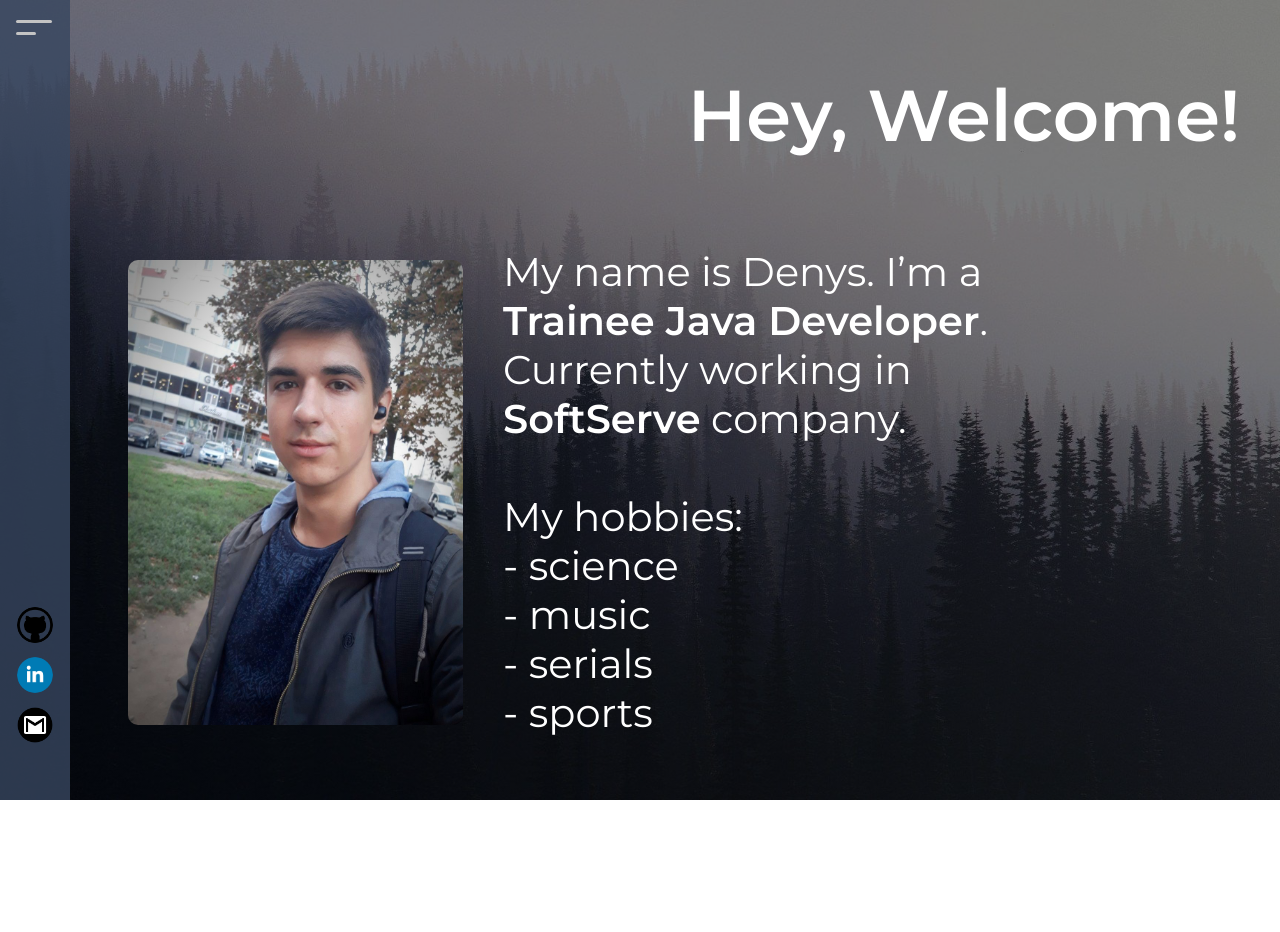
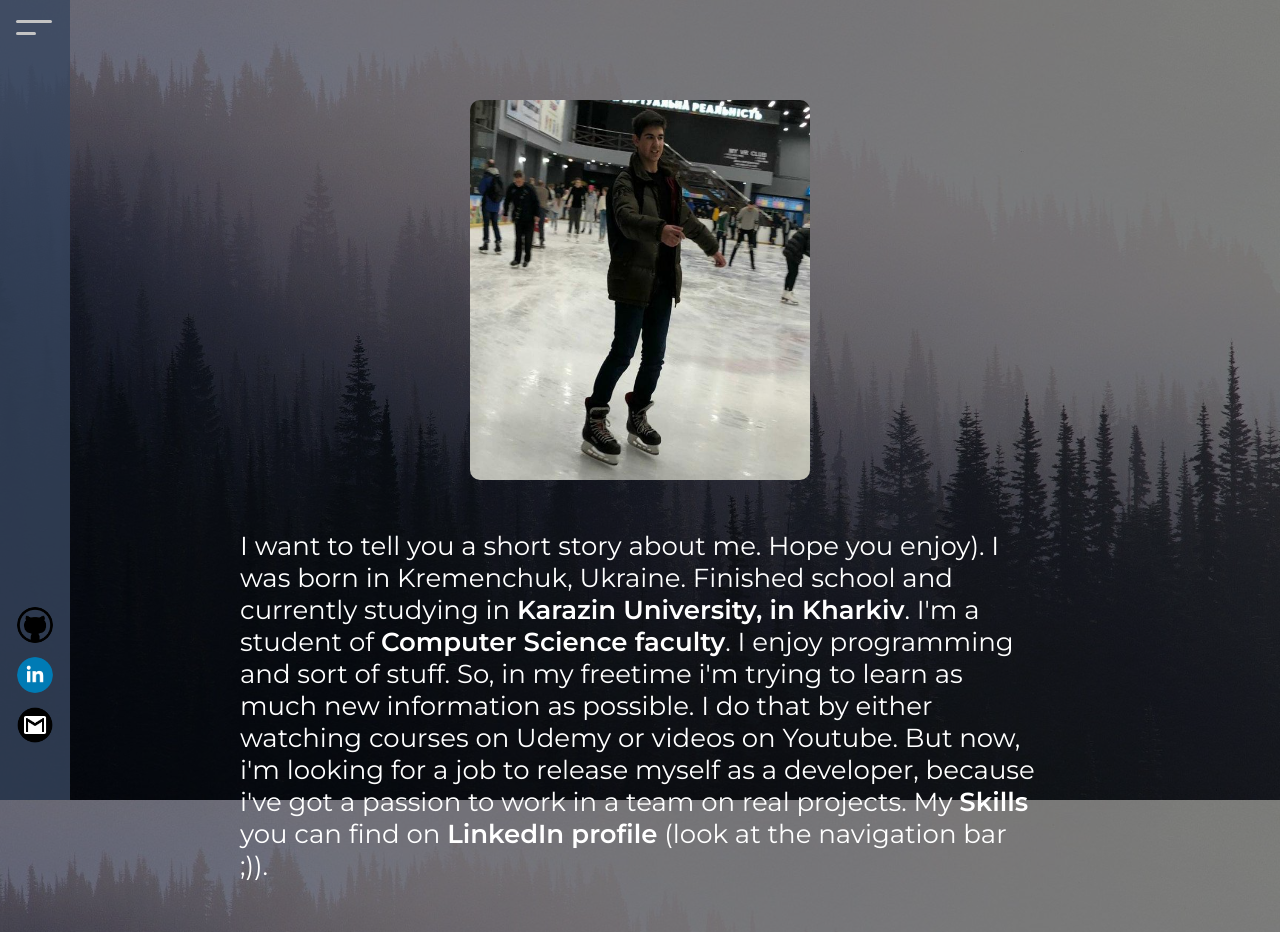
Before and after one commit to SaintUkrainian/personal-website, a React (Create React App) app: page /personal-webpage/about in a window 1280 px wide. Before the commit the page ends 800 px from the top, so only its background shows below. Built offline with nearby package versions, Linux system fonts and the light colour scheme.

Commit message:
about section done

```diff
--- a/src/App.css
+++ b/src/App.css
@@ -9,32 +9,29 @@
   transition: all 0.7s ease-out;
 }
 
-.paths {
-
-}
-
 .paths-enter {
+  transition: all 0.7s ease-out;
   opacity: 0;
-  transition: all 0.7s ease-out;
-  transform: translateY(-100%);
+  transform: translateX(-100%);
 }
 
 .paths-enter-active {
+  transition: all 0.7s ease-out;
   opacity: 0;
 }
 
 .paths-enter-done {
   transition: all 0.7s ease-out;
-  transform: translateY(0);
   opacity: 1;
+  transform: translateX(0);
 }
 
 .paths-exit {
-  opacity: 1;
-  transition: all 0.7s ease-out;
+  display: none;
 }
 
 .paths-exit-active {
+  transition: all 0.7s ease-out;
   opacity: 0;
-  transform: translateY(100%);
+  transform: translateX(100%);
 }
--- a/src/App.js
+++ b/src/App.js
@@ -6,6 +6,7 @@ import {Route, Switch} from "react-router";
 import Home from "./paths/Home/Home";
 import {TransitionGroup} from "react-transition-group";
 import CSSTransition from "react-transition-group/CSSTransition";
+import About from "./paths/AboutSection/About";
 
 function App() {
 
@@ -15,9 +16,9 @@ function App() {
             <Route render={({location}) => (
                 <TransitionGroup>
                     <CSSTransition key={location.key} timeout={700}
-                                   classNames={"paths"} mountOnEnter unMountOnExit>
+                                   classNames={"paths"} mountOnEnter unmountOnExit>
                         <Switch location={location}>
-                            <Route path={"/about"} component={Home}/>
+                            <Route path={"/about"} component={About}/>
                             <Route exact path={"/"} component={Home}/>
                         </Switch>
                     </CSSTransition>
--- a/src/components/about/About.css
+++ b/src/components/about/About.css
@@ -10,6 +10,6 @@
     margin: 40px;
     font-weight: 400;
     color: white;
-    font-size: 40px;
+    font-size: 45px;
     text-align: start;
 }
--- a/src/components/about/About.js
+++ b/src/components/about/About.js
@@ -9,7 +9,7 @@ const about = () => {
         <div className={"About"}>
             <MyPhoto/>
             <p>My name is Denys. I’m a <strong>Trainee Java Developer</strong>.
-                Currently working in <strong>SoftServe</strong> company.
+                <br/>Currently working in <strong>SoftServe</strong> company.
                 <br/>
                 <br/>
                 My hobbies:
--- a/src/components/icons/MyPhoto.css
+++ b/src/components/icons/MyPhoto.css
@@ -3,3 +3,9 @@
     width: 335px;
     height: 465px;
 }
+
+.Photo2 {
+    border-radius: 10px;
+    width: 340px;
+    height: 380px;
+}
--- /dev/null
+++ b/src/components/icons/MyPhoto2.js
@@ -0,0 +1,8 @@
+import React from "react";
+import Photo from "../../assets/images/photo2.jpg";
+
+import "./MyPhoto.css";
+
+const myPhoto2 = () => <img src={Photo} className={"Photo2"} alt={"photo"} style={{width: "360"}}/>;
+
+export default myPhoto2;
--- /dev/null
+++ b/src/paths/AboutSection/About.css
@@ -0,0 +1,19 @@
+.AboutSection {
+    display: flex;
+    flex-direction: column;
+    justify-content: center;
+    align-items: center;
+    z-index: 100;
+    top:100px;
+    left: 0;
+    right: 0;
+    position: absolute;
+}
+
+.AboutSection p {
+    margin: 50px;
+    width: 800px;
+    font-size: 26px;
+    color: white;
+    text-align: left;
+}
--- /dev/null
+++ b/src/paths/AboutSection/About.js
@@ -0,0 +1,25 @@
+import React from "react";
+
+import MyPhoto2 from "../../components/icons/MyPhoto2";
+import "./About.css";
+
+const aboutSection = () => {
+    return (
+        <div className={"AboutSection"}>
+            <MyPhoto2 />
+            <p>
+                I want to tell you a short story about me. Hope you enjoy).
+                I was born in Kremenchuk, Ukraine. Finished school and currently studying in <strong>Karazin University,
+                in Kharkiv</strong>.
+                    I'm a student of <strong>Computer Science faculty</strong>. I enjoy programming and sort of stuff.
+                    So, in my freetime i'm trying to learn as much new information as possible.
+                    I do that by either watching courses on Udemy or videos on Youtube.
+                    But now, i'm looking for a job to release myself as a developer,
+                    because i've got a passion to work in a team on real projects.
+                    My <strong>Skills</strong> you can find on <strong>LinkedIn profile</strong> (look at the navigation bar ;)).
+            </p>
+        </div>
+    );
+};
+
+export default aboutSection;
--- a/src/paths/Home/Home.css
+++ b/src/paths/Home/Home.css
@@ -1,9 +1,13 @@
 .Main {
+    top:100px;
+    left: 0;
+    right: 0;
     display: flex;
     flex-direction: column;
     justify-content: center;
     align-items: center;
     z-index: 100;
+    position: absolute;
 }
 
 .Welcome {
@@ -18,34 +22,3 @@
 .Welcome h1 {
     margin-right: 40px;
 }
-
-.welcome-enter {
-    transition: all 1s ease-out;
-    opacity: 0;
-}
-
-.welcome-enter-active {
-    opacity: 1;
-}
-
-.welcome-enter-done {
-    opacity: 1;
-}
-
-.welcome-exit-done {
-    opacity: 0;
-}
-
-
-.about-enter {
-    transition: all 1.5s ease-out;
-    opacity: 0;
-}
-
-.about-enter-active {
-    opacity: 1;
-}
-
-.about-enter-done {
-    opacity: 1;
-}
```
Also changed, not shown: src/assets/images/photo2.jpg (added), 1 other file (tests, documents, lock files or other folders).
